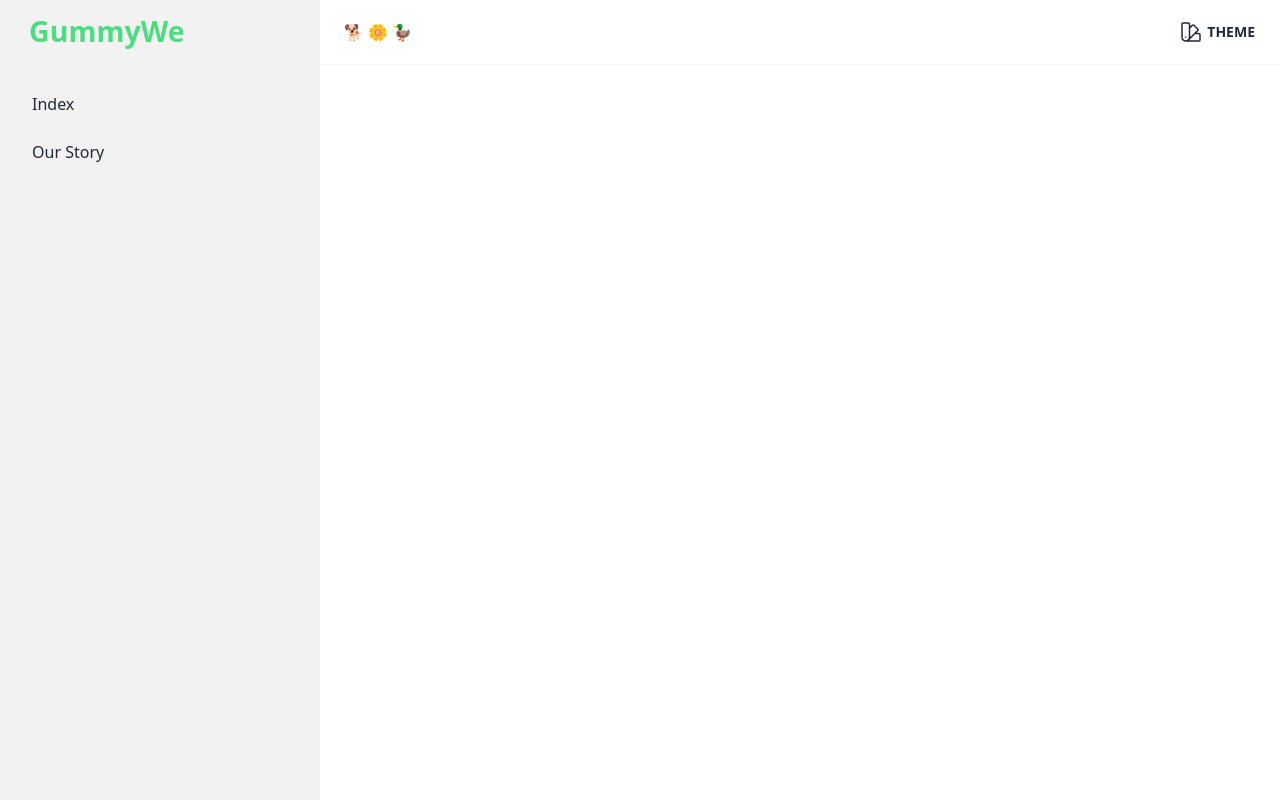
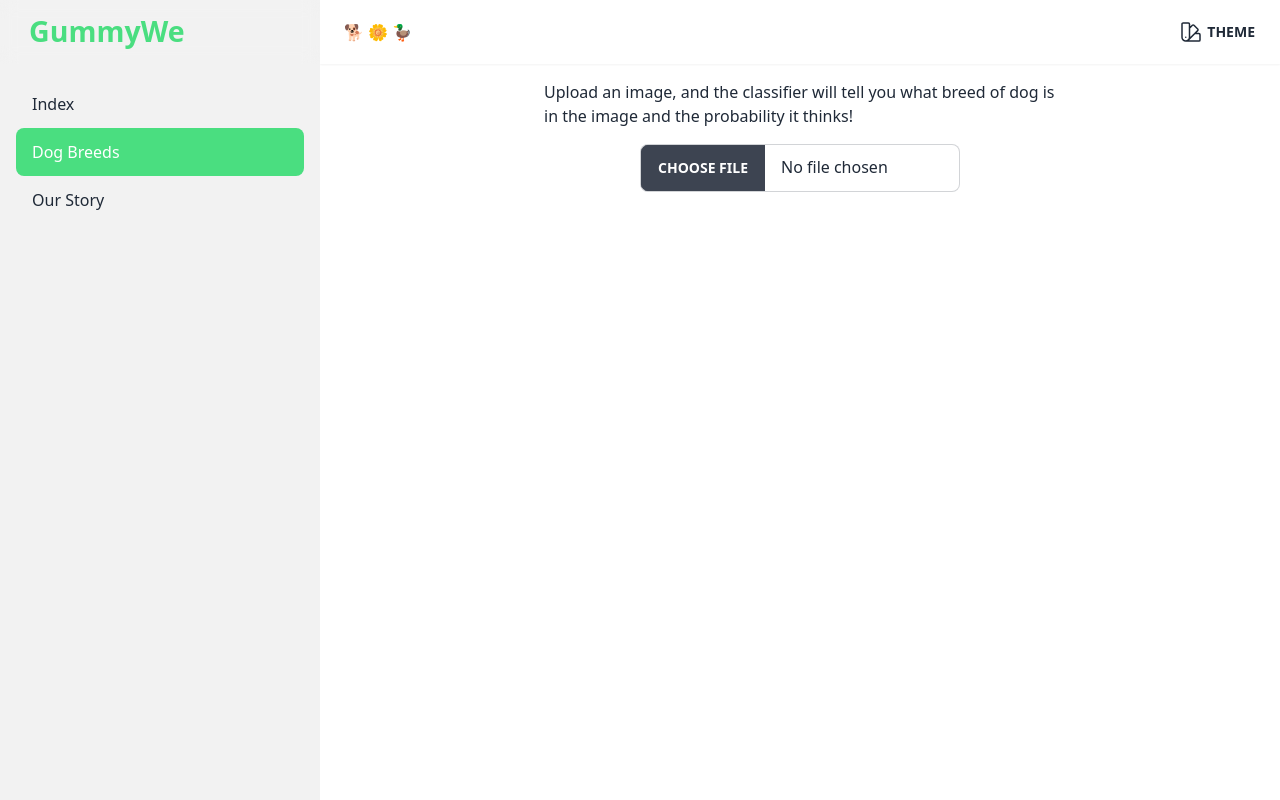
Before and after one commit to Kiyo5hi/gmwe, a Nuxt app in the folder client/: page /dog-breeds in a window 1280 px wide. Built offline with nearby package versions, Linux system fonts and the light colour scheme.

Commit message:
feat(dogs): added dog breeds classifier

```diff
--- /dev/null
+++ b/client/pages/dog-breeds.vue
@@ -0,0 +1,45 @@
+<template>
+  <div class="flex flex-col gap-4 items-center">
+    <div class="max-w-lg">
+      Upload an image, and the classifier will tell you what breed of dog is in the image and the probability it thinks!
+    </div>
+    <input type="file" class="file-input file-input-bordered w-full max-w-xs" @change="postImage">
+    <div v-if="breed" class="text-center flex flex-col items-center">
+      <img v-if="imagePath" :src="imagePath" alt="Uploaded Image" class="w-48">
+      <div class="text-2xl">
+        {{ breed }}
+      </div>
+      <div class="text-xl">
+        {{ probability }}
+      </div>
+    </div>
+  </div>
+</template>
+
+<script lang="ts" setup>
+const breed = ref<string | null>(null)
+const probability = ref<string | null>(null)
+const imagePath = ref<string | null>(null)
+
+async function postImage (event: Event) {
+  const target = event.target as HTMLInputElement
+  const image = target.files?.item(0)
+
+  if (!image) { return }
+
+  if (image.size >= 5e6) {
+    alert('Image is larger than 5 MB!')
+    return
+  }
+
+  const response = await fetch('/api/models/predictions/resnet50_dog_breeds', {
+    method: 'POST',
+    body: image
+  })
+
+  const result = await response.json()
+  imagePath.value = URL.createObjectURL(image)
+  breed.value = Object.keys(result)[0]
+  probability.value = result[breed.value]
+}
+</script>
```
